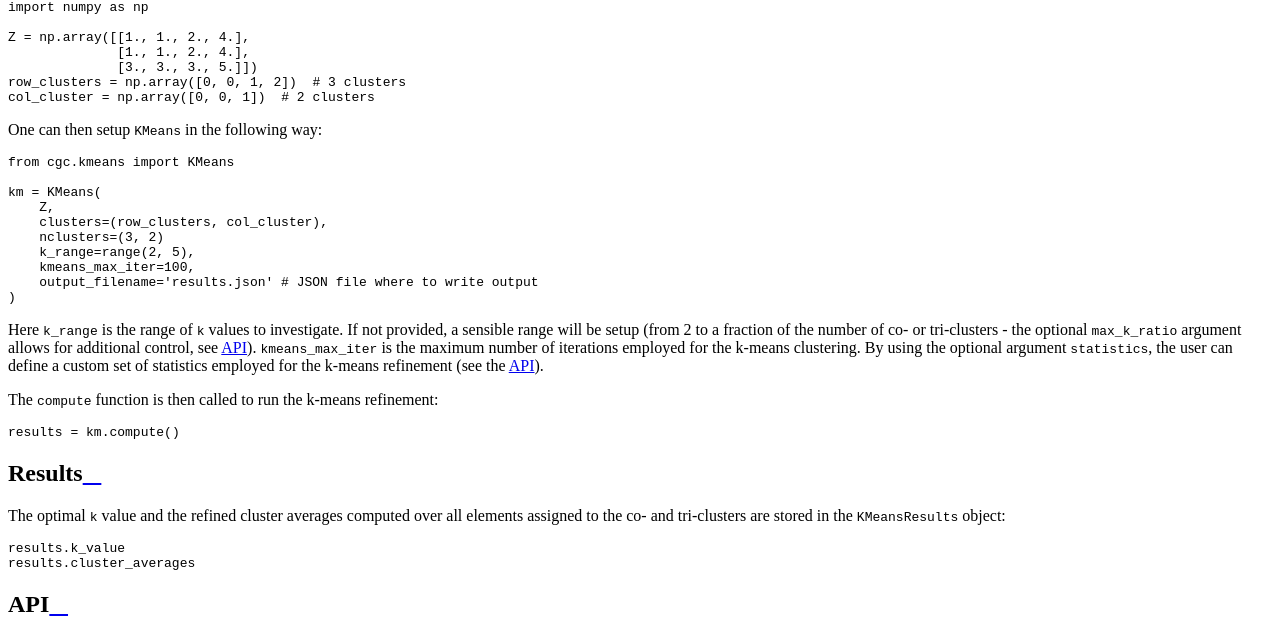
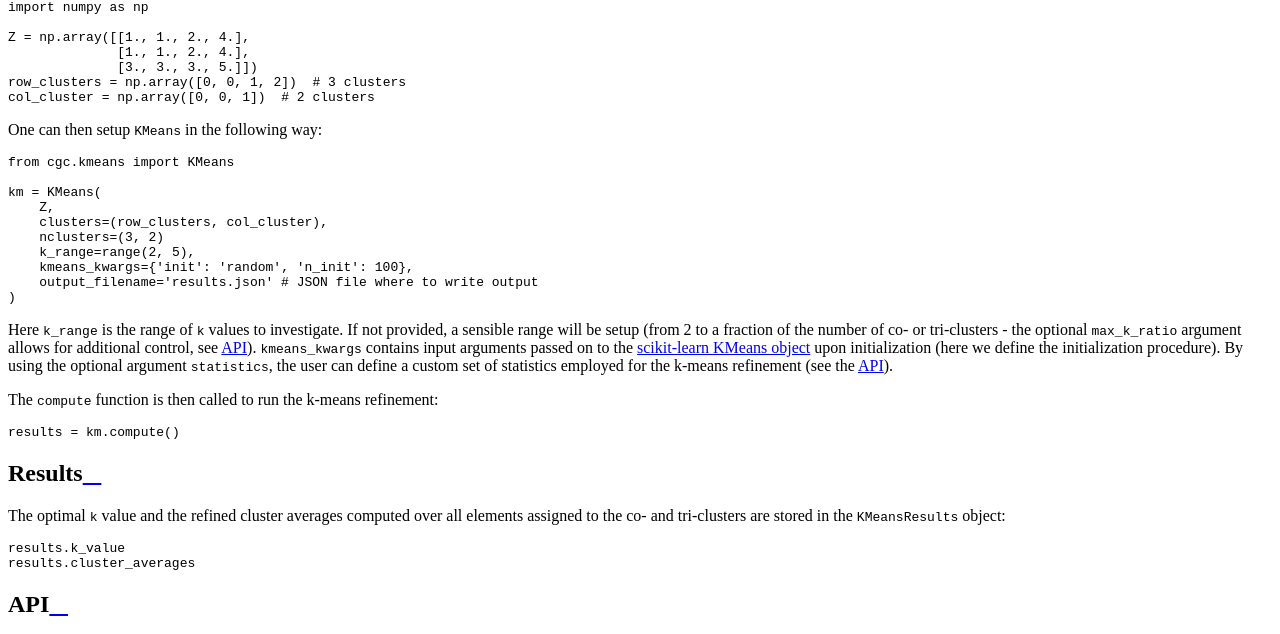
Before and after one commit to phenology/cgc, a Sphinx documentation site: the page built from docs/kmeans.rst, in a window 1280 px wide and 900 px high, scrolled down 917 px, cut to the strip 0-634 px from the top of the window. Built offline with Sphinx 7.4.7 and the Read the Docs theme 2.0.0, drawn with Linux system fonts in a browser that asks for light colours.

Commit message:
make it possible to better configure kmeans

```diff
--- a/docs/kmeans.rst
+++ b/docs/kmeans.rst
@@ -49,15 +49,17 @@ One can then setup ``KMeans`` in the following way:
         clusters=(row_clusters, col_cluster),
         nclusters=(3, 2)
         k_range=range(2, 5),
-        kmeans_max_iter=100,
+        kmeans_kwargs={'init': 'random', 'n_init': 100},
         output_filename='results.json' # JSON file where to write output
     )
 
 Here ``k_range`` is the range of ``k`` values to investigate. If not provided, a sensible range will be setup (from 2 to
 a fraction of the number of co- or tri-clusters - the optional ``max_k_ratio`` argument allows for additional control,
-see :ref:`API<API>`). ``kmeans_max_iter`` is the maximum number of iterations employed for the k-means clustering. By
-using the optional argument ``statistics``, the user can define a custom set of statistics employed for the k-means
-refinement (see the :ref:`API<API>`).
+see :ref:`API<API>`). ``kmeans_kwargs`` contains input arguments passed on to the `scikit-learn KMeans object`_ upon
+initialization (here we define the initialization procedure). By using the optional argument ``statistics``, the user
+can define a custom set of statistics employed for the k-means refinement (see the :ref:`API<API>`).
+
+.. _scikit-learn KMeans object: https://scikit-learn.org/stable/modules/generated/sklearn.cluster.KMeans.html
 
 The ``compute`` function is then called to run the k-means refinement:
 
```
Also changed, not shown: 2 other files.
